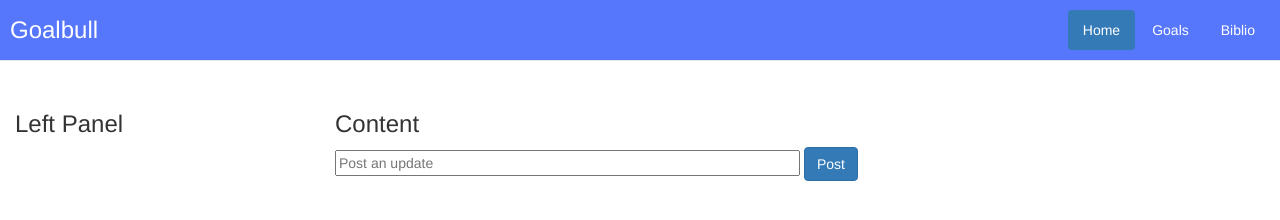
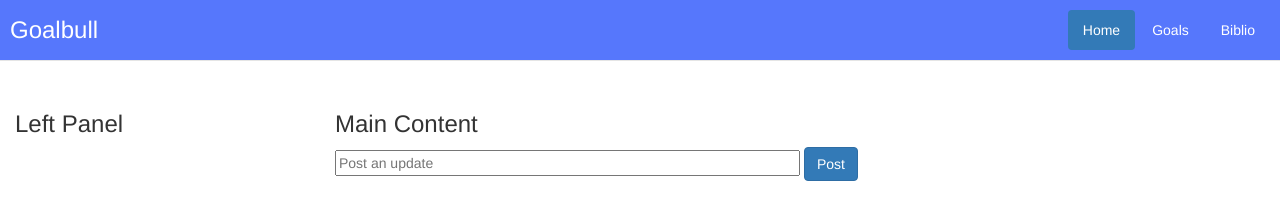
Before and after one commit to tejashreeKate/projA, a website: page app/index.html in a window 1280 px wide. Drawn offline with nearby package versions, Linux system fonts and the light colour scheme; some packages are replaced by stand-ins of ours; files that its build step writes are made by us from their sources.

Commit message:
resolving git error

```diff
--- a/app/views/main.html
+++ b/app/views/main.html
@@ -1,6 +1,6 @@
 <div ng-include="'views/left-panel/index.html'"></div>
 <div class="col-md-9 col-xs-9 content-section">
-  <h3>Content</h3>
+  <h3>Main Content</h3>
   <input type="text" class="post-input" placeholder="Post an update"/>
   <button class="btn btn-primary">Post</button>
 </div>
```
